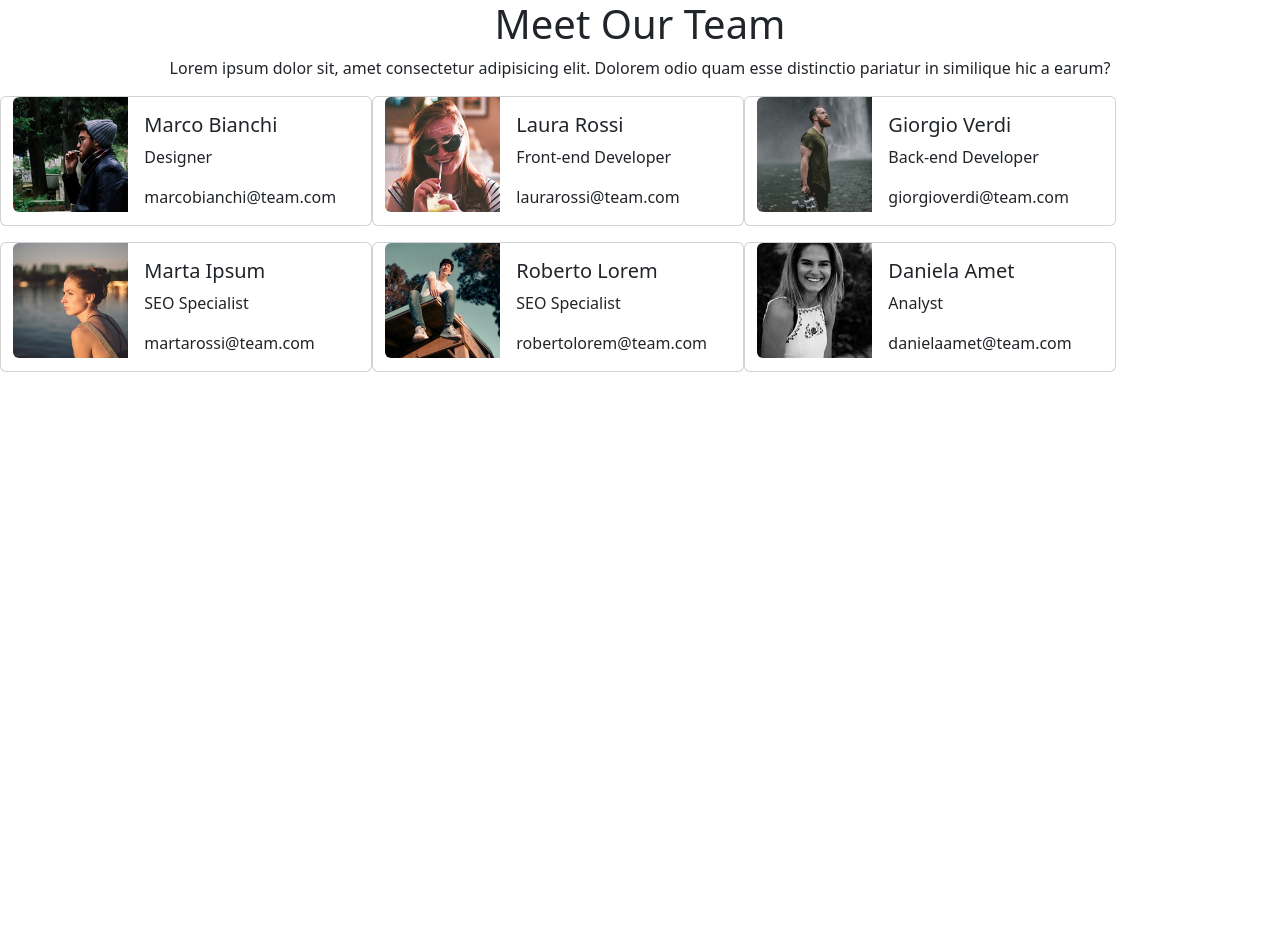
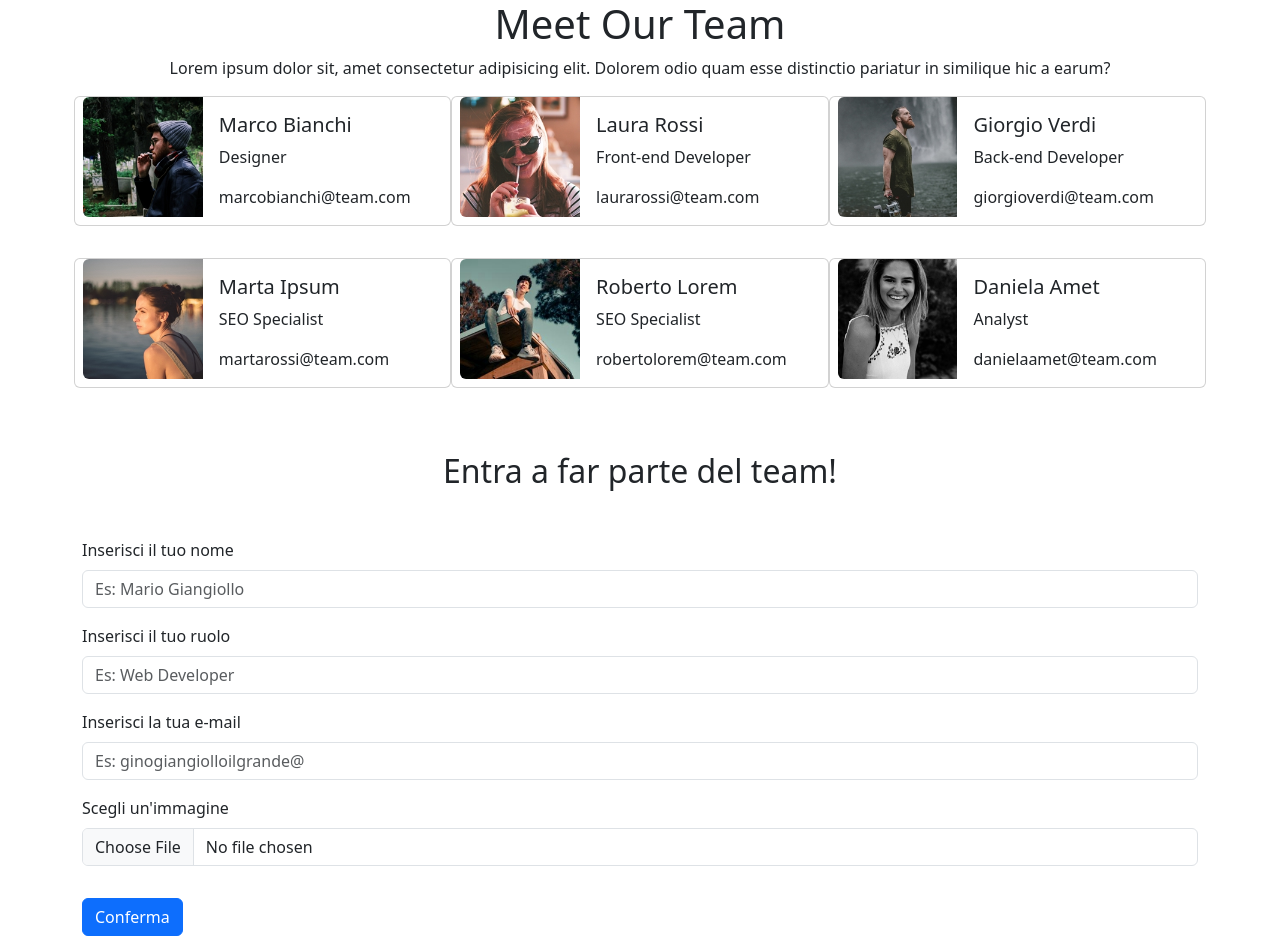
Before and after one commit to gabriele-ag/js-our-team, a plain HTML site: page index.html in a window 1280 px wide. Before the commit the page ends 800 px from the top, so only its background shows below. Drawn offline with nearby package versions, Linux system fonts and the light colour scheme.

Commit message:
feat: creating form

```diff
--- a/index.html
+++ b/index.html
@@ -14,10 +14,38 @@
 
 
     <main>
-        <div>
-            <div id="card-container" class="container row">
+        <div class="container">
+            <div id="card-container" class="row justify-content-between g-3 mb-5">
 
             </div>
+
+            <h2 class="text-center mb-5">Entra a far parte del team!</h2>
+
+            <form action="">
+                <div class="mb-3">
+                    <label for="name" class="form-label">Inserisci il tuo nome</label>
+                    <input type="text" class="form-control" id="name" placeholder="Es: Mario Giangiollo">
+                </div>
+
+                <div class="mb-3">
+                    <label for="role" class="form-label">Inserisci il tuo ruolo</label>
+                    <input type="text" class="form-control" id="role" placeholder="Es: Web Developer">
+                </div>
+
+                <div class="mb-3">
+                    <label for="mail" class="form-label">Inserisci la tua e-mail</label>
+                    <input type="email" class="form-control" id="mail" placeholder="Es: ginogiangiolloilgrande@">
+                </div>
+
+
+                <div class="mb-3">
+                    <label for="image" class="form-label">Scegli un'immagine</label>
+                    <input class="form-control" type="file" id="image"></input>
+                </div>
+                <div class="col-auto">
+                    <button type="submit" class="btn btn-primary my-3">Conferma</button>
+                </div>
+            </form>
         </div>
     </main>
 
--- a/js/script.js
+++ b/js/script.js
@@ -37,15 +37,13 @@ const teamMembers = [
     }
   ];
 
-
-
   const cardElement = document.querySelector(`#card-container`)
 
 
 const getElementMember = (member) => {
     const {name, role, email, img} = member
 
-    return `<div class="card mb-3 col-4" style="max-width: 540px;">
+    card = `<div class="card mb-3 col-4" style="max-width: 540px;">
                 <div class="row g-0">
                     <div class="col-md-4">
                         <img src="${img}" class="img-fluid rounded-start" alt="">
@@ -59,17 +57,32 @@ const getElementMember = (member) => {
                     </div>
                 </div>
             </div>`;
+
+    return card;
 }
 
 
+// of per gli array
+//  in per gli oggetti
+
 for (let member of teamMembers) {
-    cardElement.innerHTML += getElementMember(member)
+    cardElement.innerHTML += getElementMember(member);
 }
 
+const nameUser = document.querySelector(`#name`)
+const roleUser = document.querySelector(`#role`)
+const mailUser = document.querySelector(`#mail`)
+const imageUser = document.querySelector(`#image`)
+const btn = document.querySelector(`.btn`)
 
+btn.addEventListener(`submit`, function (event) {
+    event.preventDefault()
 
+    const nuovoUtente = {
+        name: nameUser.input,
+        role: roleUser.input,
+        mail: mailUser.input,
+        image: imageUser.input
+    }
 
-
-// for (let member of teamMembers) {
-//     cardElement.innerHTML += getElementMember(teamMembers);
-//   }
+})
```
Lines whose indentation alone changed are shown as unchanged.
